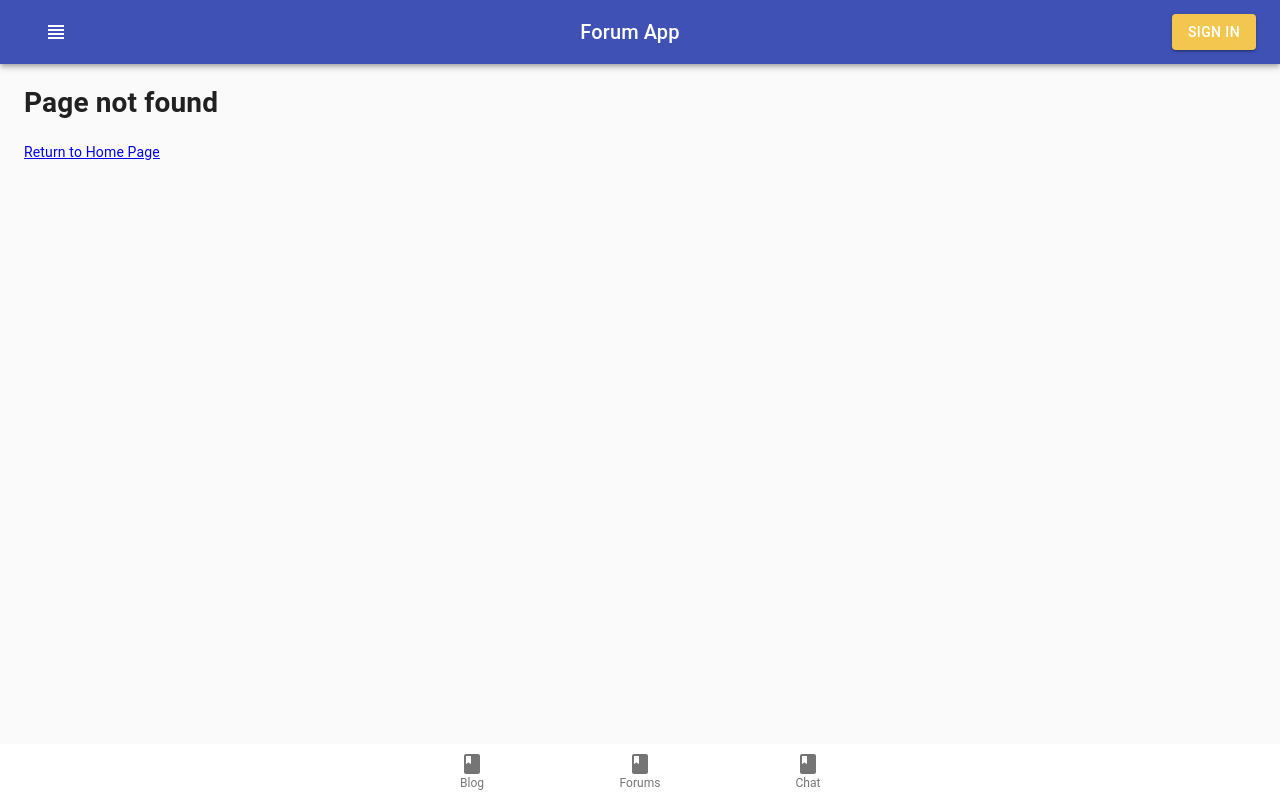
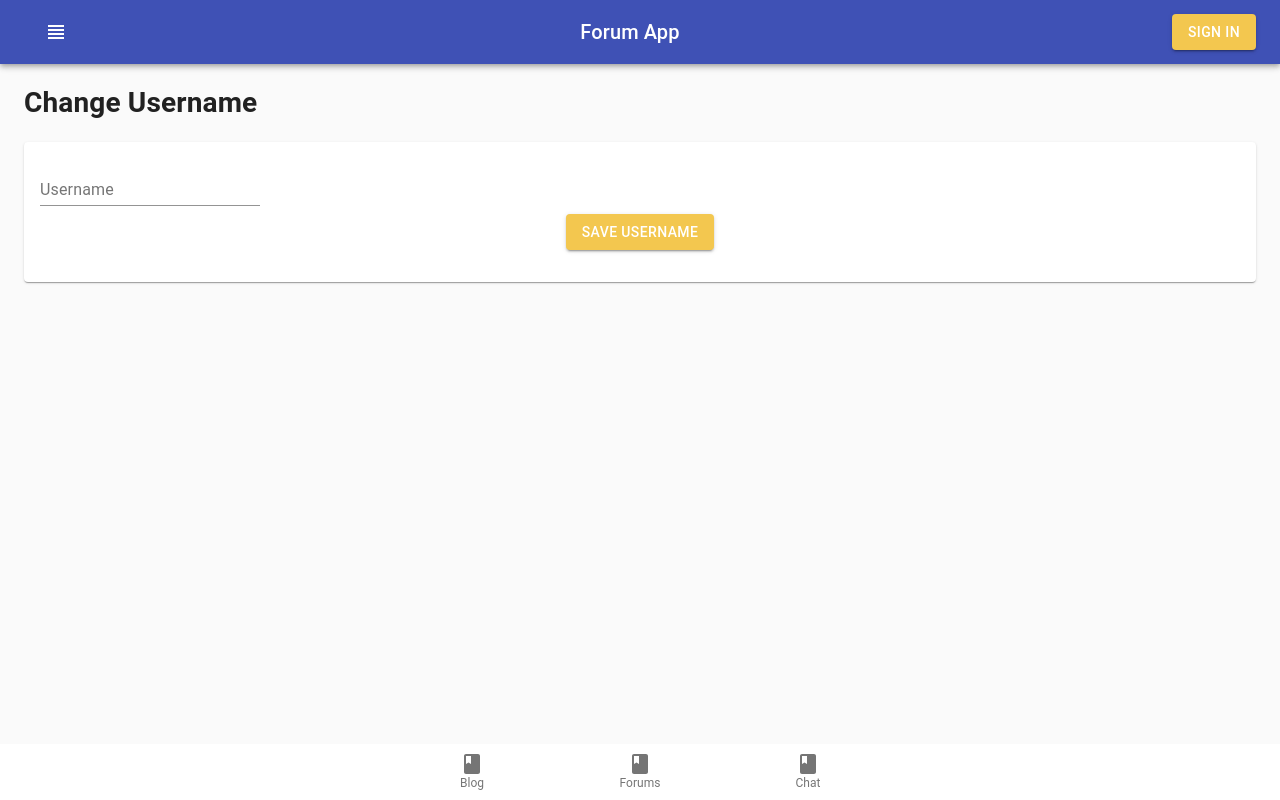
Before and after one commit to SeanSAnastasi/Mobile, a React (Create React App) app in the folder mobileapp/: page /profile in a window 1280 px wide. Before the commit this address had no page. Built offline with nearby package versions, Linux system fonts and the light colour scheme.

Commit message:
Added change username functionality

```diff
--- a/mobileapp/package.json
+++ b/mobileapp/package.json
@@ -5,6 +5,7 @@
   "dependencies": {
     "@material-ui/core": "^4.11.2",
     "@material-ui/icons": "^4.11.2",
+    "@material/textfield": "^10.0.0",
     "@testing-library/jest-dom": "^5.11.8",
     "@testing-library/react": "^11.2.2",
     "@testing-library/user-event": "^12.6.0",
--- a/mobileapp/src/components/App.js
+++ b/mobileapp/src/components/App.js
@@ -1,4 +1,4 @@
-import React, {useContext} from "react";
+import React, {useContext, useState} from "react";
 import HomePage from "./HomePage.js";
 import AboutPage from "./AboutPage.js";
 import Forums from "./Forums.js";
@@ -7,16 +7,21 @@ import Chat from "./Chat.js";
 import NotFoundPage from "./NotFoundPage.js";
 import Bar from "./common/Bar.js";
 import BottomNav from "./BottomNav.js"
-import {Route, Switch} from "react-router-dom";
+import { Route, Switch, Redirect } from "react-router-dom";
 
 import CssBaseline from "@material-ui/core/CssBaseline";
 import Container from "@material-ui/core/Container";
 
 import firebase from "firebase";
 import {AuthContext} from "../index.js";
-import { firebaseConfig } from "../firebase.js";
+import { firebaseConfig, firestore } from "../firebase.js";
+import ManageProfile from "./ManageProfile.js";
+import { toast } from "react-toastify";
+
 
 function App() {
+
+    var temp
 
     const Auth = useContext(AuthContext);
 
@@ -26,13 +31,28 @@ function App() {
         )
     );
 
+    const [userAccount, setUserAccount] = useState()
+
     const handleGoogleAuth = () => {
         if(!Auth.isLoggedIn) {
             const provider = new firebase.auth.GoogleAuthProvider();
             firebase.auth().setPersistence(firebase.auth.Auth.Persistence.SESSION)
             .then(() => {
-                firebase.auth().signInWithPopup(provider).then(result => {
-                    console.log(result);
+                firebase.auth().signInWithPopup(provider).then(async (result) => {
+                    temp = await firestore.collection("users").doc(result.user.email).get()
+                    if(!(temp.exists)) {
+                        console.log("Not Exists")
+                        await firestore.collection("users").doc(result.user.email).set({
+                            email: result.user.email,
+                            displayName: result.user.displayName
+                        }).then(() => {
+                            //props.history.push("/users")
+                            toast.success("Successfully added new account")
+                        })
+                    } else {
+                        console.log("Exists", temp.data())
+                    }
+                    console.log("RESULT", result);
                     Auth.setLoggedIn(true);
                 }).catch((e) => console.error(e));
             });
@@ -47,7 +67,7 @@ function App() {
     return(
         <>
             <CssBaseline />
-            <Bar onSignInClick={handleGoogleAuth} onSignOutClick={handleGoogleAuth} isLoggedIn={Auth.isLoggedIn} user={user}/>
+            <Bar onSignInClick={handleGoogleAuth} onSignOutClick={handleGoogleAuth} isLoggedIn={Auth.isLoggedIn} user={user} userAccount={temp}/>
             <Container maxWidth="xl">
                 <Switch>
                 <Route path="/" component={HomePage} exact></Route>
@@ -55,7 +75,14 @@ function App() {
                 <Route path="/blog" component={Blog}></Route>
                 <Route path="/chat" component={Chat}></Route>
                 <Route path="/about" component={AboutPage}></Route>
+                <Route path="/profile" component={ManageProfile}></Route>
                 <Route component={NotFoundPage}></Route>
+
+                {/* <PrivateRoute
+                    path="/profile"
+                    component={ManageProfile}
+                    isLoggedIn={Auth.isLoggedIn}
+                /> */}
                 {/* the not found page is the default statement of the switch*/}
                 </Switch>
             </Container>
@@ -64,4 +91,15 @@ function App() {
     );
 }
 
+function PrivateRoute({ component: Component, ...rest }) {
+    return (
+      <Route
+        {...rest}
+        render={props =>
+          rest.isLoggedIn ? <Component {...props} /> : <Redirect to="/" />
+        }
+      />
+    );
+  }
+
 export default App;
--- /dev/null
+++ b/mobileapp/src/components/ManageProfile.js
@@ -0,0 +1,121 @@
+import React, { useState, useEffect } from "react";
+import firebase from "firebase";
+import Profile from "./Profile.js";
+import { firebaseConfig, firestore } from "../firebase";
+import { toast } from "react-toastify";
+import { Redirect } from "react-router-dom";
+
+const ManageProfile = props => {
+    const [errors, setErrors] = useState({});
+
+    const [userDetails, setUserDetails] = useState({
+        username: ""
+    });
+
+    const [email, setEmail] = useState()
+
+    const user = JSON.parse(
+        window.sessionStorage.getItem(
+            `firebase:authUser:${firebaseConfig.apiKey}:[DEFAULT]`
+        )
+    );
+
+    useEffect(() => {
+        // if(email === undefined) {
+        //     if(user instanceof Object) {
+
+        //         getUser();
+        //     }
+        // }
+        if(user === undefined) {
+            getUser();
+        }
+
+        if(user instanceof Object) {
+            console.log("User", user);
+            setEmail(user.email)
+
+            if(email !== Object) {
+                console.log("Email", email)
+            }
+        }
+    }, [user])
+
+
+    async function getUser() {
+        console.log("USER", user)
+        var temp = await firestore.collection("users").doc(user.email).get()
+        console.log("Here")
+
+        setUserDetails({
+            username: temp.data().displayName
+        })
+
+        console.log("TEMP", temp.data())
+        await setEmail(temp.data().email)
+        console.log("EMAIL", email)
+    }
+
+
+    function formIsValid() {
+        const _errors = {};
+
+        console.log("Outputting display name: " + userDetails.username)
+        if(!userDetails.username) _errors.username = "Username is required"
+        setErrors(_errors);
+
+        return Object.keys(_errors).length === 0;
+    }
+
+    async function handleSubmit(event) {
+        event.preventDefault();
+
+        console.log("Outputting props: " , props)
+
+        if(!formIsValid()) return;
+
+        console.log("Form valid")
+
+        let _user = { ...userDetails };
+
+        console.log("HelLOOOOO", user)
+        console.log("EMAIL in handleSubmit", email)
+        console.log("_User in handleSubmit", _user)
+
+        await firestore.collection("users").doc(email).set({
+            displayName: _user.username
+        }).then(() => {
+            toast.success("Successfully changed username")
+        }).catch((e) => console.error(e))
+
+        await firebase.auth().currentUser.updateProfile({
+            displayName: _user.username
+        }).then(() => {
+            toast.success("Successfully changed username")
+        }).catch((e) => console.error(e))
+    }
+
+
+    function handleChange({ target }) {
+        const updatedUserDetails = {
+            ...userDetails,
+            [target.name] : target.value
+        };
+        setUserDetails(updatedUserDetails);
+    }
+
+    return (
+        <>
+        <h1>Change Username</h1>
+        <Profile
+            user={userDetails}
+            onChange={handleChange}
+            onSubmit={handleSubmit}
+            errors={errors}
+        >
+        </Profile>
+        </>
+    );
+};
+
+export default ManageProfile;
--- /dev/null
+++ b/mobileapp/src/components/Profile.js
@@ -0,0 +1,66 @@
+import React from "react";
+import {Link} from "react-router-dom";
+import "../styles.css";
+import firebase from "firebase";
+import { makeStyles } from "@material-ui/core/styles";
+import Card from "@material-ui/core/Card";
+import CardContent from "@material-ui/core/CardContent";
+import CardActions from "@material-ui/core/CardActions";
+import Button from "@material-ui/core/Button";
+import TextField from '@material-ui/core/TextField';
+
+
+
+function Profile(props) {
+    var user = firebase.auth().currentUser;
+    const useStyles = makeStyles({
+        card: {
+            // maxWidth: 275
+        }
+    });
+
+    const classes = useStyles();
+
+    console.log(props)
+
+    return (
+        <>
+        <Card className={classes.card}>
+            <CardContent>
+                <form onSubmit={props.onSubmit}>
+                    <TextField
+                        id="standard-helperText"
+                        label="Username"
+                        name="username"
+                        defaultValue={props.user.username}
+                        onChange={props.onChange}
+                        error={props.errors.username}
+                        // helperText={props.user.username}
+                    />
+                    {/* <TextInput
+                        id="username"
+                        label="Username"
+                        value={props.user.username}
+                        name="Username"
+                        onChange={props.onChange}
+                        error={props.errors.displayName}
+                    ></TextInput> */}
+
+                    <CardActions style={{justifyContent: "center" }}>
+                        <Button
+                            className="accessibleButton"
+                            variant="contained"
+                            type="submit"
+                            style={{textAlign: "center", color: "white"}}
+                            >
+                            Save Username
+                        </Button>
+                    </CardActions>
+                </form>
+            </CardContent>
+        </Card>
+        </>
+    )
+}
+
+export default Profile;
--- a/mobileapp/src/components/common/Bar.js
+++ b/mobileapp/src/components/common/Bar.js
@@ -11,6 +11,8 @@ import Avatar from "@material-ui/core/Avatar";
 import Menu from "@material-ui/core/Menu";
 import MenuItem from "@material-ui/core/MenuItem";
 import "../../styles.css";
+import Profile from "../ManageProfile";
+import { firestore } from "../../firebase";
 
 
 function Bar(props) {
@@ -36,6 +38,11 @@ function Bar(props) {
     }
 
     const getNameInitials = () => {
+        // var temp =  firestore.collection("users").doc(props.user.email).get()
+        // console.log("Props user account", props.userAccount)
+        // console.log("Props user", props.user)
+        // console.log("TEMP", temp)
+
         const user = props.user;
 
         const displayName = user.displayName;
@@ -80,6 +87,7 @@ function Bar(props) {
 
                     <Menu anchorEl={menu.anchorEl} open={Boolean(menu.anchorEl)} onClose={closeMenu}>
                         <MenuItem disabled>{props.user.displayName}</MenuItem>
+                        <MenuItem ><a href="/profile">Manage Profile</a></MenuItem>
                         <MenuItem onClick={onSignOutClick}>Sign Out</MenuItem>
                     </Menu>
                 </>
```
Also changed, not shown: mobileapp/src/components/common/TextInput.js (added, +34 -0 lines), 2 other files (tests, documents, lock files or other folders).
